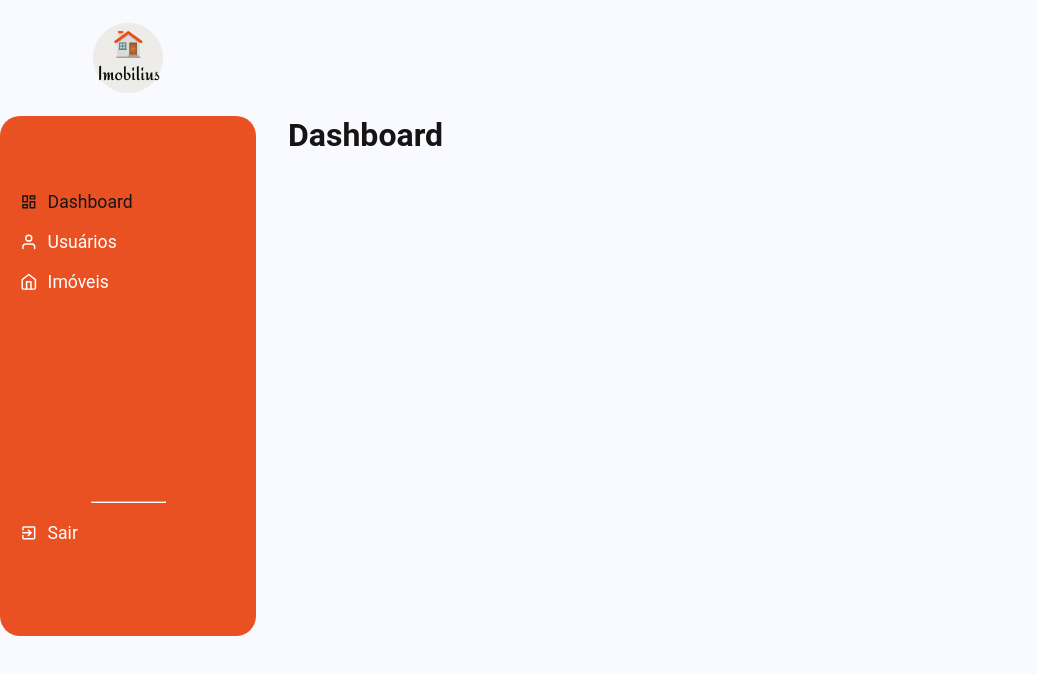
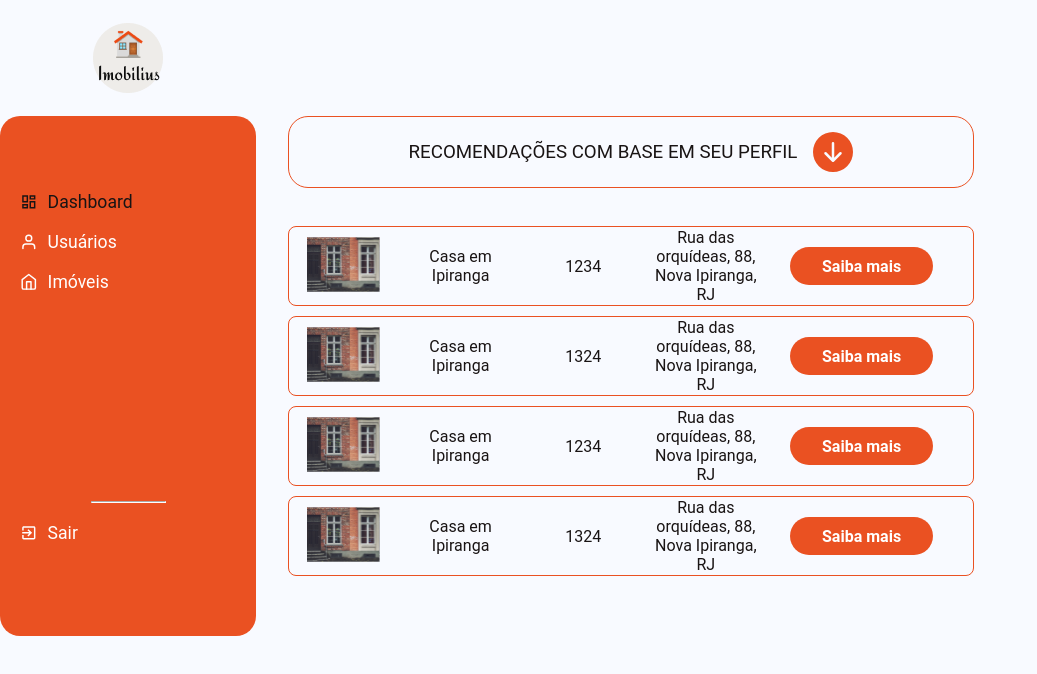
Before and after one commit to LeonardoSilvaCosta/imobilius-frontend, a React (Vite) app: page /dashboard in a window 1280 px wide. Shown: the top 674 px of the page, without its empty margins (0-1037 px from the left). Built offline with nearby package versions, Linux system fonts and the light colour scheme; what miragejs would draw is missing.

Commit message:
Estrutura e estilização de recomendações pronta consumindo dados fake armazenados em constante

```diff
--- a/src/components/Dashboard/index.tsx
+++ b/src/components/Dashboard/index.tsx
@@ -1,11 +1,12 @@
+import { Recommendations } from "../Recommendations";
 import "./styles.css";
 
 export function Dashboard() {
   return (
     <div className="dashboard-wrapper">
       <div className="dashboard-container">
-      <h1>Dashboard</h1>
+        <Recommendations />
       </div>
     </div>
-  )
+  );
 }
--- /dev/null
+++ b/src/components/Recommendations/index.tsx
@@ -0,0 +1,62 @@
+import { BsArrowDownCircleFill } from "react-icons/bs";
+
+import houseImg from "../../assets/images/first-house.svg";
+import "./styles.css";
+
+export function Recommendations() {
+  const dataForTest = [
+    {
+      id: 1234,
+      image: houseImg,
+      name: "Casa em Ipiranga",
+      address: "Rua das orquídeas, 88, Nova Ipiranga, RJ",
+    },
+    {
+      id: 1324,
+      image: houseImg,
+      name: "Casa em Ipiranga",
+      address: "Rua das orquídeas, 88, Nova Ipiranga, RJ",
+    },
+    {
+      id: 1234,
+      image: houseImg,
+      name: "Casa em Ipiranga",
+      address: "Rua das orquídeas, 88, Nova Ipiranga, RJ",
+    },
+    {
+      id: 1324,
+      image: houseImg,
+      name: "Casa em Ipiranga",
+      address: "Rua das orquídeas, 88, Nova Ipiranga, RJ",
+    },
+  ];
+  return (
+    <section className="recommendations-container">
+      <header className="recommendations-header">
+        <h3>RECOMENDAÇÕES COM BASE EM SEU PERFIL</h3>
+        <BsArrowDownCircleFill className="recommendations-arrow" />
+      </header>
+      <main className="recommendations-main">
+        {dataForTest.map((e) => (
+          <div key={e.id} className="card">
+            <table>
+              <tbody>
+                <tr>
+                  <td>
+                    <img src={e.image} alt="house" />
+                  </td>
+                  <td>{e.name}</td>
+                  <td>{e.id}</td>
+                  <td>{e.address}</td>
+                  <td>
+                    <button type="button">Saiba mais</button>
+                  </td>
+                </tr>
+              </tbody>
+            </table>
+          </div>
+        ))}
+      </main>
+    </section>
+  );
+}
--- /dev/null
+++ b/src/components/Recommendations/styles.css
@@ -0,0 +1,72 @@
+.recommendations-container {
+
+}
+
+.recommendations-header {
+  width: 42.875rem;
+  height: 4.5rem;
+  display: flex;
+  gap: 1rem;
+
+  border: 1px solid var(--primary);
+  border-radius: 20px;
+
+  align-items: center;
+  justify-content: center;
+}
+
+.recommendations-header h3 { font-weight: normal; }
+
+.recommendations-arrow {
+  width: 2.5rem;
+  height: 2.5rem;
+  color: var(--primary);
+}
+
+.recommendations-main {
+  width: 42.875rem;
+  height: 25.625;
+
+  margin-top: 2.375rem;
+}
+
+.card {
+  width: 100%;
+  max-height: 80px;
+  padding: 0 1rem;
+
+  display: flex;
+  flex-direction: column;
+  justify-content: center;
+
+  border: 1px solid var(--primary);
+  border-radius: 8px;
+
+  margin-top: 0.625rem;
+}
+
+.card td {
+  width: 12%;
+  text-align: center;
+}
+
+.card td:first-child {
+  text-align: start;
+}
+
+.card td {
+  width: 12%;
+  text-align: center;
+}
+
+.card button {
+  width: 8.9375rem;
+  height: 2.375rem;
+  font-weight: bold;
+
+  background: var(--primary);
+  color: #FFF;
+
+  border-radius: 100px;
+  border: none;
+}
```
Also changed, not shown: src/assets/images/first-house.svg (added).
